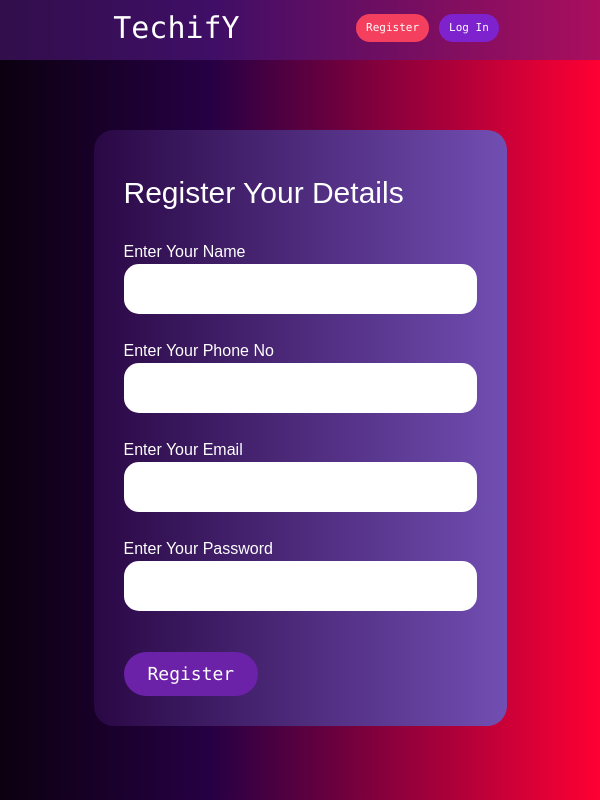
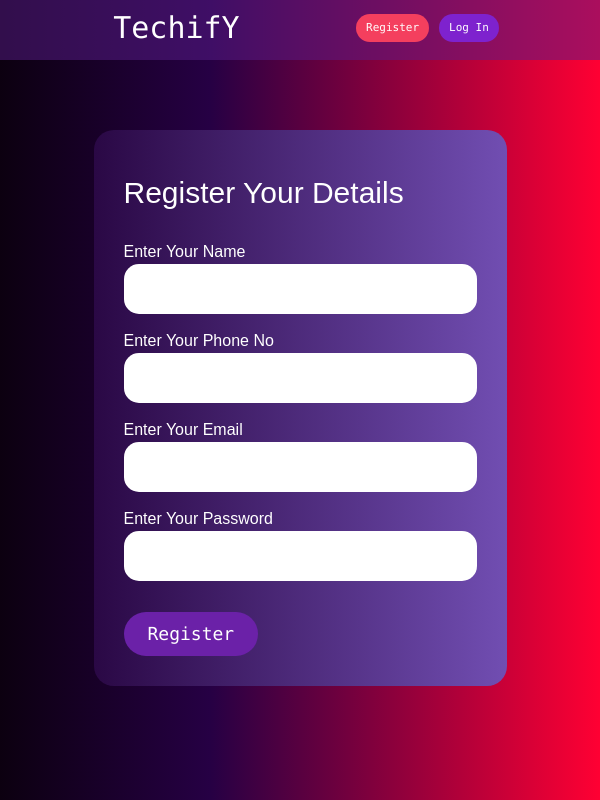
Before and after one commit to bidyut10/TechifY, a React (Create React App) app: page / in a window 600 px wide. Built offline with nearby package versions, Linux system fonts and the light colour scheme; a web font is replaced by a local one.

Commit message:
front-backend- connects

```diff
--- a/src/Pages/CommonCssPage/CommonCss.css
+++ b/src/Pages/CommonCssPage/CommonCss.css
@@ -17,7 +17,7 @@
 h1{
   color: white;
   font-size: 30px;
-  margin-bottom: 15px;
+  padding-bottom: 15px;
   font-family: "Poppins", sans-serif;
 }
 form{
@@ -54,8 +54,8 @@ label {
     h1 {
       color: white;
       font-size: 30px;
-      margin-top: 10px;
-      margin-bottom: 25px;
+      padding-top: 10px;
+      padding-bottom: 25px;
       font-family: "Poppins", sans-serif;
     }
 
@@ -70,7 +70,7 @@ label {
 
 
     input {
-      margin-bottom: 15px;
+      padding-bottom: 15px;
       width: 100%;
       height: 50px;
       border-radius: 15px;
@@ -92,8 +92,8 @@ label {
       h1 {
         color: white;
         font-size: 30px;
-        margin-top: 10px;
-        margin-bottom: 25px;
+        padding-top: 10px;
+        padding-bottom: 25px;
         font-family: "Poppins", sans-serif;
       }
 
@@ -108,7 +108,7 @@ label {
 
 
       input {
-        margin-bottom: 25px;
+        padding-bottom: 25px;
         width: 100%;
         height: 50px;
         border-radius: 15px;
```
